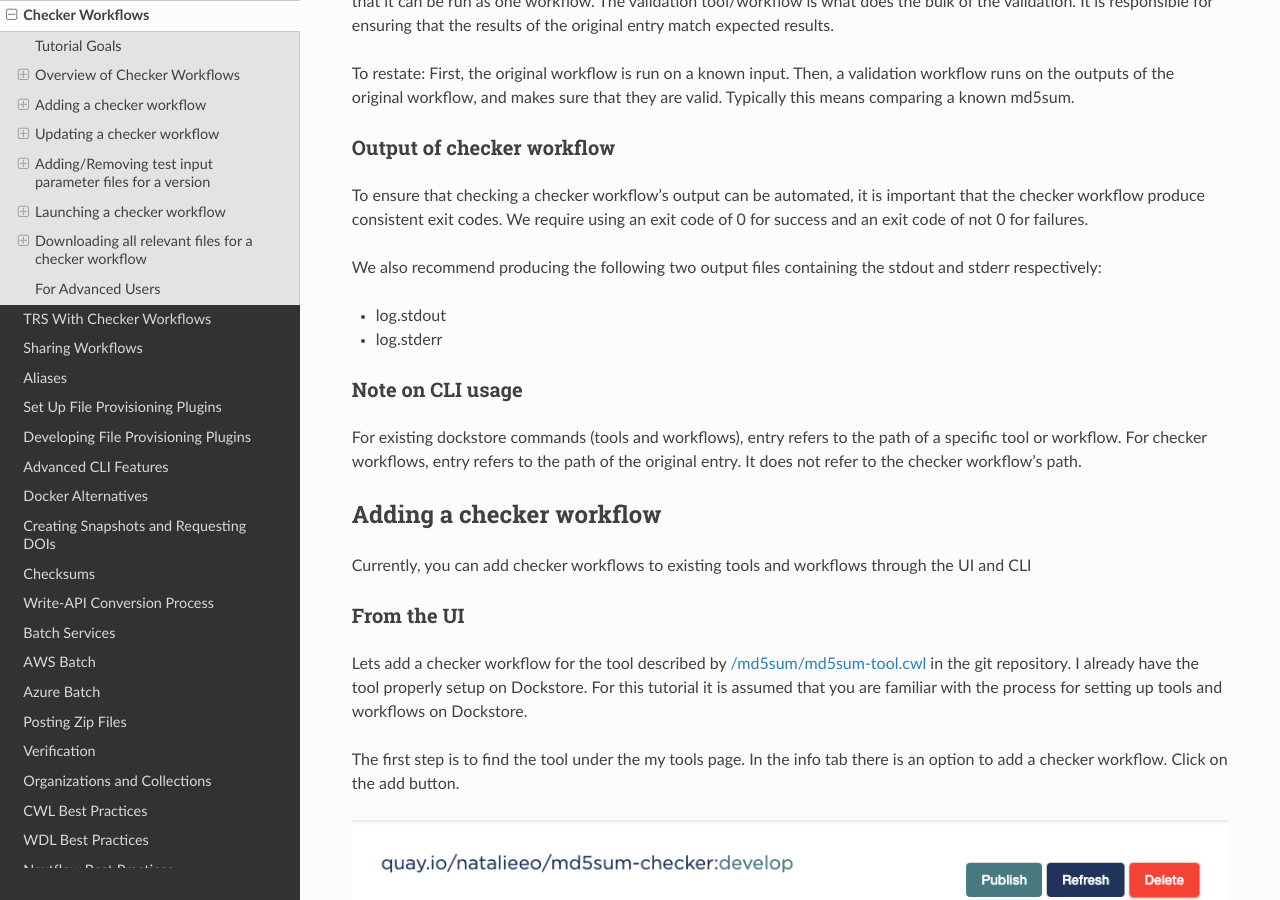
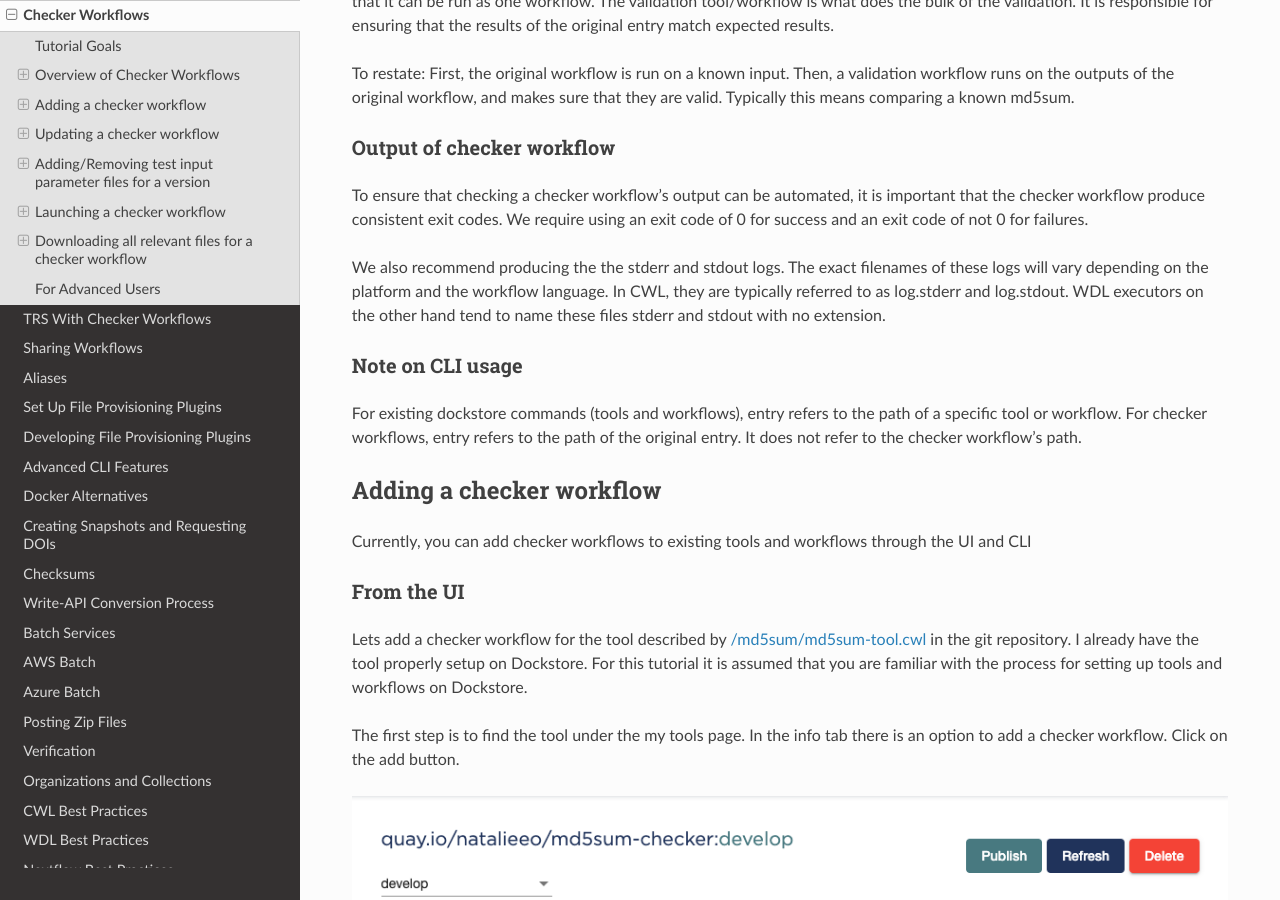
Before and after one commit to dockstore/dockstore-documentation, a Sphinx documentation site: the page built from docs/advanced-topics/checker-workflows.rst, in a window 1280 px wide and 900 px high, scrolled down 2292 px. Built offline with Sphinx 7.4.7 and the Read the Docs theme 2.0.0, drawn with Linux system fonts in a browser that asks for light colours.

Commit message:
Update info on stderr and stdout

```diff
--- a/docs/advanced-topics/checker-workflows.rst
+++ b/docs/advanced-topics/checker-workflows.rst
@@ -124,11 +124,10 @@ is important that the checker workflow produce consistent exit codes. We
 require using an exit code of 0 for success and an exit code of not 0
 for failures.
 
-We also recommend producing the following two output files containing
-the stdout and stderr respectively:
-
-* log.stdout
-* log.stderr
+We also recommend producing the the stderr and stdout logs. The exact filenames
+of these logs will vary depending on the platform and the workflow language. In
+CWL, they are typically referred to as log.stderr and log.stdout. WDL executors on
+the other hand tend to name these files stderr and stdout with no extension.
 
 Note on CLI usage
 ~~~~~~~~~~~~~~~~~
```
